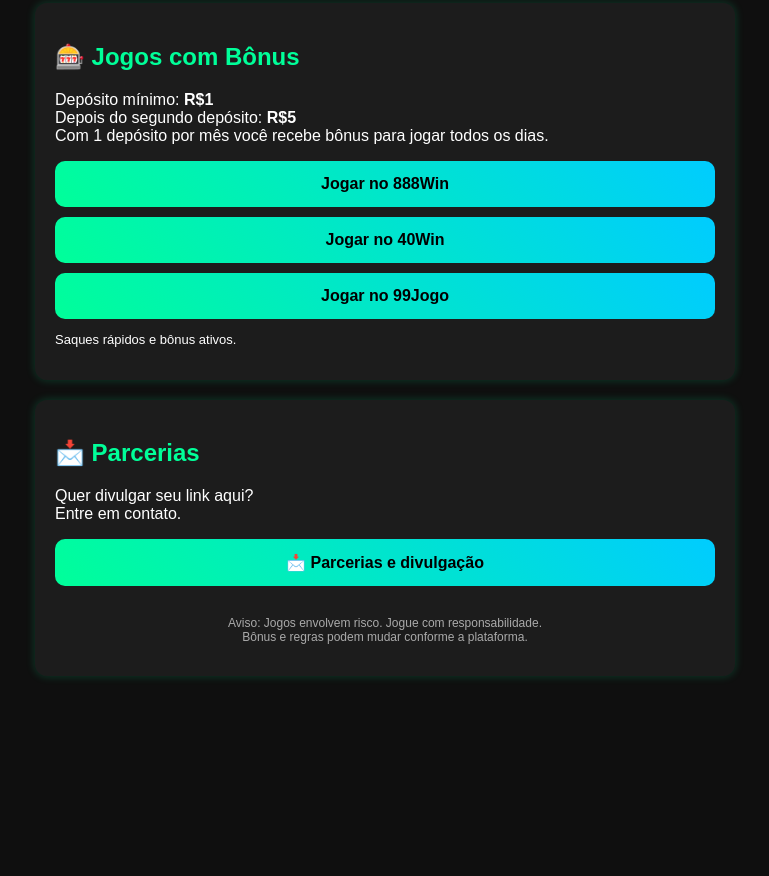
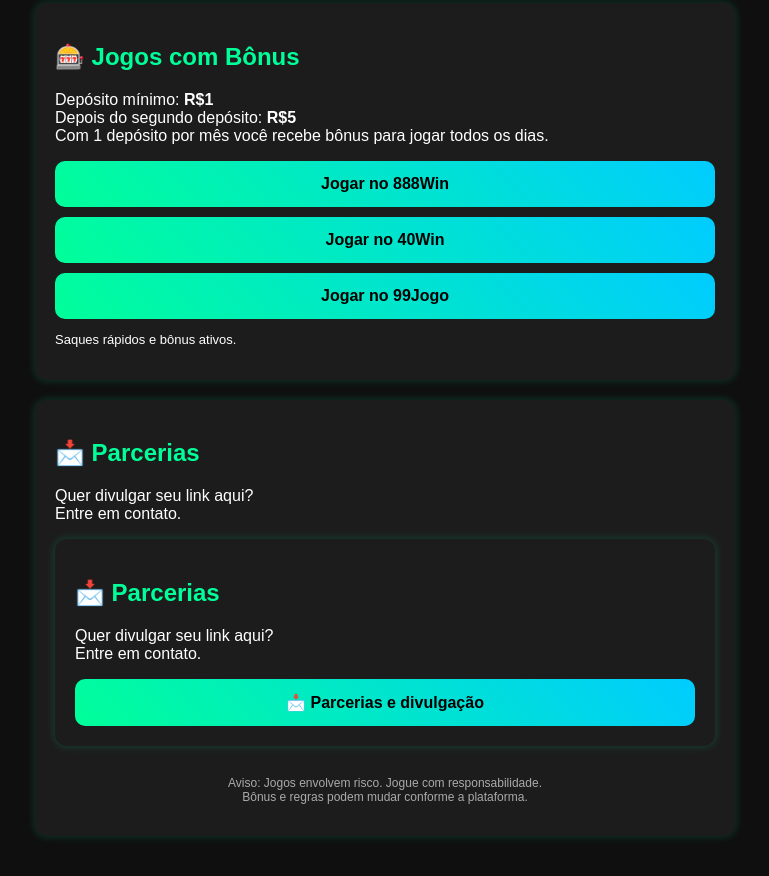
Before and after one commit to churumelobotoretorno-lab/Renda-extra, a plain HTML site: page index.html in a window 1280 px wide. Shown: the part 418-1294 px from the top of the page, without its empty margins (255-1024 px from the left). Before the commit the page ends 1134 px from the top, so only its background shows below. Drawn offline with Linux system fonts and the light colour scheme.

Commit message:
Add files via upload

```diff
--- a/index.html
+++ b/index.html
@@ -110,16 +110,22 @@
 <p>Quer divulgar seu link aqui?<br>
 Entre em contato.</p>
 
+<div class="section">
+<h2>📩 Parcerias</h2>
+<p>Quer divulgar seu link aqui?<br>
+Entre em contato.</p>
+
 <a class="btn" href="parcerias.html">
 📩 Parcerias e divulgação
 </a>
-
+</div>
 
 <div class="footer">
 <p>Aviso: Jogos envolvem risco. Jogue com responsabilidade.<br>
 Bônus e regras podem mudar conforme a plataforma.</p>
 </div>
 
+
 </div>
 
 </body>
```
